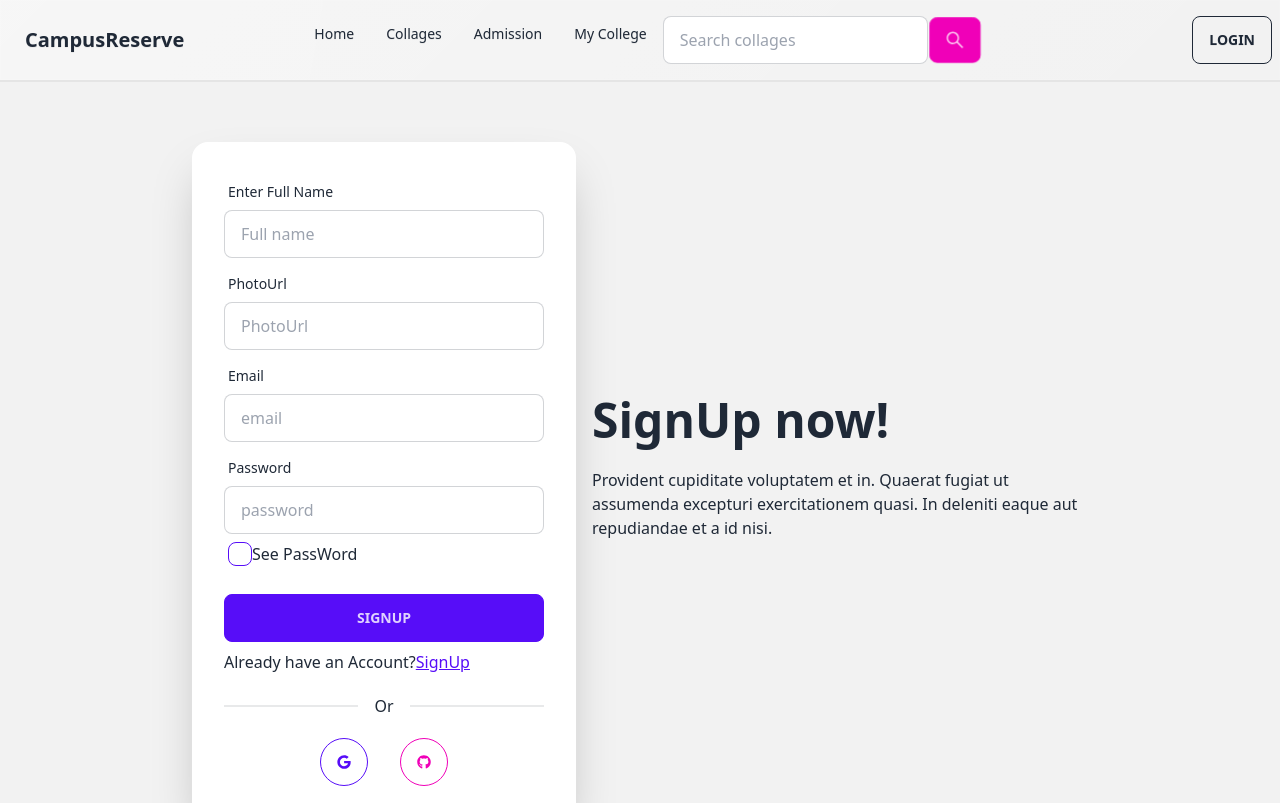
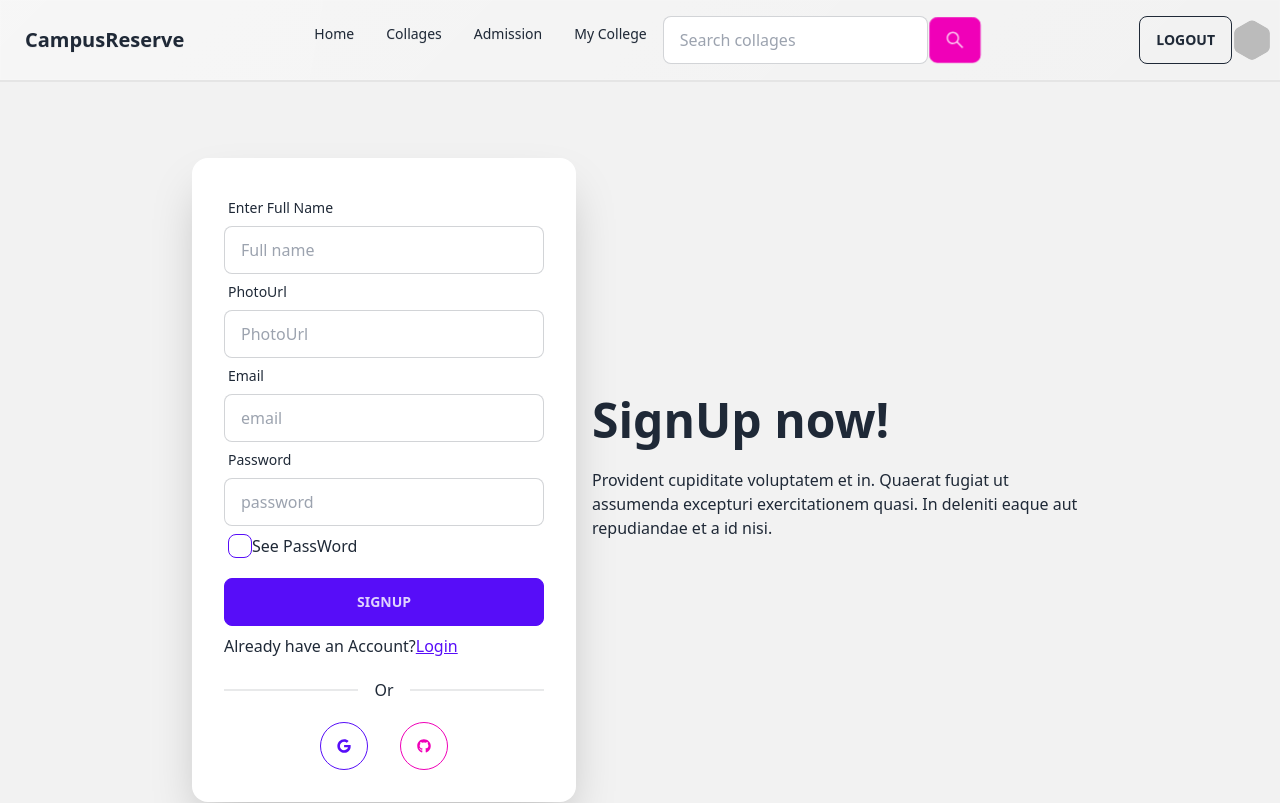
Before and after one commit to mithon0/campus-resarve-clint, a React (Create React App) app: page /signup in a window 1280 px wide. Shown: the top 803 px of the page. Built offline with nearby package versions, Linux system fonts and the light colour scheme; no server answers; sample sign-in values are in the browser's storage.

Commit message:
navigate

```diff
--- a/package.json
+++ b/package.json
@@ -6,12 +6,14 @@
     "@testing-library/jest-dom": "^5.17.0",
     "@testing-library/react": "^13.4.0",
     "@testing-library/user-event": "^13.5.0",
+    "firebase": "^10.1.0",
     "react": "^18.2.0",
     "react-dom": "^18.2.0",
     "react-icons": "^4.10.1",
     "react-router-dom": "^6.14.2",
     "react-scripts": "5.0.1",
     "react-star-ratings": "^2.3.0",
+    "sweetalert2": "^11.7.19",
     "web-vitals": "^2.1.4"
   },
   "scripts": {
--- /dev/null
+++ b/src/AuthProvider/AuthProvider.js
@@ -0,0 +1,55 @@
+import React, { createContext, useEffect, useState } from 'react';
+import { createUserWithEmailAndPassword, getAuth, onAuthStateChanged, signInWithEmailAndPassword, signOut, updateProfile } from "firebase/auth";
+import { app } from '../firebase/firebase.config';
+export const AuthContext =createContext(null);
+const auth = getAuth(app);
+
+
+const AuthProvider = ({children}) => {
+    const [user,setUser]=useState(null);
+    const [loading,setLoading]=useState(true)
+    const signupEmailPass =(email,password)=>{
+        setLoading(false)
+        return createUserWithEmailAndPassword(auth,email,password)
+    }
+    const updateUser=(name,photo)=>{
+        return  updateProfile(auth.currentUser, {
+              displayName: name, photoURL: photo
+            })
+         }
+
+         const login =(email,password)=>{
+            setLoading(false)
+            return signInWithEmailAndPassword(auth,email,password)
+         }
+
+        //  hold loin
+        useEffect(()=>{
+            const unSubscribe = onAuthStateChanged(auth,userInfo=>{
+             setUser(userInfo);
+             setLoading(false);
+             });
+             return ()=> {
+                unSubscribe();
+             }
+           },[])
+
+        //   logout
+        const logOut =()=>{
+            return signOut(auth)
+        }
+    const authInfo ={
+        user,
+        signupEmailPass,
+        updateUser,
+        login,
+        logOut,
+        loading
+
+    }
+    return (
+        <AuthContext.Provider value={authInfo}>{children}</AuthContext.Provider>
+    );
+};
+
+export default AuthProvider;
--- a/src/Shared/Navber/Navber.js
+++ b/src/Shared/Navber/Navber.js
@@ -1,17 +1,44 @@
 
-import { useState } from 'react';
+import { useContext } from 'react';
 import { FaSistrix } from 'react-icons/fa';
 import { Link } from 'react-router-dom';
+import { AuthContext } from '../../AuthProvider/AuthProvider';
+import Swal from 'sweetalert2';
 
 
 const Navber = () => {
-    const [name, setname] = useState(null)
-    const searchHandler = (e) => {
-        e.preventDefault()
+    // const [name, setname] = useState(null)
+    const {user,logOut}=useContext(AuthContext);
 
-        const search = e.target.search.value
-        console.log(search);
-        setname(search)
+    // const searchHandler = (e) => {
+    //     e.preventDefault()
+
+    //     const search = e.target.search.value
+    //     console.log(search);
+    //     setname(search)
+    // }
+
+    const logOutHandler =()=>{
+        Swal.fire({
+            title: 'Are you sure?',
+            text: "You won't be able to revert this!",
+            icon: 'warning',
+            showCancelButton: true,
+            confirmButtonColor: '#3085d6',
+            cancelButtonColor: '#d33',
+            confirmButtonText: 'Yes, LogOut'
+          }).then((result) => {
+            if (result.isConfirmed) {
+                logOut()
+              Swal.fire(
+                'LogOut!',
+                'Your Account logOut success',
+                'success'
+              )
+            }
+          })
+
+
     }
 
     return (
@@ -37,15 +64,23 @@ const Navber = () => {
                         <li><Link to={`/collages`}>Collages</Link></li>
                         <li><Link to="/admission">Admission</Link></li>
                         <li><Link to="/mycollage">My College</Link></li>
-                        <form className='flex' onSubmit={searchHandler}>
+                        <form className='flex' >
                             <input name='search' type="text" placeholder="Search collages" className="input input-bordered w-full max-w-xs text-black" />
                             <button className='btn  btn-secondary'><FaSistrix className='text-xl' /></button>
                         </form>
                     </ul>
                 </div>
                 <div className="navbar-end">
-                    <Link to="/login" className="btn btn-outline">Login</Link>
-
+                   {
+                    user? <Link onClick={logOutHandler} className="btn btn-outline">logOut</Link>: <Link to="/login" className="btn btn-outline">Login</Link>
+                   }
+                    {
+                        user? <div className="avatar">
+                        <div className="w-10 mask mask-hexagon">
+                         <Link to='/profile'> <img  className='w-full mask mask-hexagon' title={user.displayName} src={user.photoURL} /></Link>
+                        </div>
+                      </div>:<></>
+                    }
                 </div>
             </div>
         </div>
--- /dev/null
+++ b/src/firebase/firebase.config.js
@@ -0,0 +1,17 @@
+// Import the functions you need from the SDKs you need
+import { initializeApp } from "firebase/app";
+// TODO: Add SDKs for Firebase products that you want to use
+// https://firebase.google.com/docs/web/setup#available-libraries
+
+// Your web app's Firebase configuration
+const firebaseConfig = {
+  apiKey: "AIzaSyCYefaugRIfptAt5H2VGyV2RlkS-UIFDzI",
+  authDomain: "campus-2a28b.firebaseapp.com",
+  projectId: "campus-2a28b",
+  storageBucket: "campus-2a28b.appspot.com",
+  messagingSenderId: "1051813816766",
+  appId: "1:1051813816766:web:159eb3c91dae14be59b1ef"
+};
+
+// Initialize Firebase
+export const app = initializeApp(firebaseConfig);
--- a/src/index.js
+++ b/src/index.js
@@ -4,11 +4,12 @@ import './index.css';
 import reportWebVitals from './reportWebVitals';
 import {RouterProvider} from "react-router-dom";
 import router from './router/router';
+import AuthProvider from './AuthProvider/AuthProvider';
 
 const root = ReactDOM.createRoot(document.getElementById('root'));
 root.render(
   <React.StrictMode>
-    <RouterProvider router={router}></RouterProvider>
+    <AuthProvider><RouterProvider router={router}></RouterProvider></AuthProvider>
   </React.StrictMode>
 );
 
--- /dev/null
+++ b/src/pages/Admission/Admission.js
@@ -0,0 +1,11 @@
+import React from 'react';
+
+const Admission = () => {
+    return (
+        <div>
+            <h1>admission</h1>
+        </div>
+    );
+};
+
+export default Admission;
--- a/src/pages/Login/Login.js
+++ b/src/pages/Login/Login.js
@@ -1,7 +1,49 @@
-import React from 'react';
-import { Link } from 'react-router-dom';
-import { FaGoogle,FaGithub } from "react-icons/fa";
+import React, { useContext, useState } from 'react';
+import { Link,  useLocation, useNavigate } from 'react-router-dom';
+import { FaGoogle, FaGithub } from "react-icons/fa";
+import { AuthContext } from '../../AuthProvider/AuthProvider';
+import Swal from 'sweetalert2';
 const Login = () => {
+    const [show, setShow] = useState(true);
+    const { login,user } = useContext(AuthContext)
+    const navigate =useNavigate();
+    const location =useLocation();
+    const from =location.state?.from?.pathname || "/";
+
+
+console.log(user);
+    const loginHandler = (e) => {
+        e.preventDefault();
+        const fom = e.target;
+        const email = fom.email.value;
+        const password = fom.password.value;
+        console.log(email, password);
+        login(email,password)
+        .then(res=>{
+            console.log(res.user);
+            Swal.fire({
+                position: 'top-end',
+                icon: 'success',
+                title: 'login Successfully',
+                showConfirmButton: false,
+                timer: 1500
+              });
+              navigate(from,{replace:true})
+        })
+        .catch(err=>{
+            console.log(err.message);
+        })
+
+    }
+
+
+    const showPass = () => {
+        if (show === true) {
+            setShow(false)
+        } else {
+            setShow(true)
+        }
+    }
     return (
         <div>
             <div className="hero min-h-screen bg-base-200 lg:px-44">
@@ -12,33 +54,35 @@ const Login = () => {
                     </div>
                     <div className="card flex-shrink-0 w-full max-w-sm shadow-2xl bg-base-100">
                         <div className="card-body">
+                            <form onSubmit={loginHandler}>
                                 <div className="form-control">
                                     <label className="label">
                                         <span className="label-text">Email</span>
                                     </label>
-          <input type="text" placeholder="email" className="input input-bordered" />
+                                    <input name='email' type="email" placeholder="email" className="input input-bordered" />
                                 </div>
                                 <div className="form-control">
                                     <label className="label">
                                         <span className="label-text">Password</span>
                                     </label>
-          <input type="text" placeholder="password" className="input input-bordered" />
+                                    <input name='password' type={!show ? "text" : "password"} placeholder="password" className="input input-bordered" />
                                     <label className="label">
-          <input type="checkbox"  className="checkbox checkbox-primary" />
+                                        <input onClick={showPass} type="checkbox" className="checkbox checkbox-primary" />
                                         <p>See PassWord</p>
                                     </label>
                                 </div>
                                 <div className="form-control mt-3">
                                     <button className="btn btn-primary">Login</button>
                                 </div>
+                            </form>
 
                             <div>
                                 <p>Wanna Create an Account?<Link to='/signup' className='text-primary underline'>SignUp</Link></p>
                             </div>
                             <div className='divider'>Or</div>
                             <div className='mx-auto flex gap-8'>
-            <button className='rounded-full btn btn-outline btn-primary'><FaGoogle/></button>
-            <button className='rounded-full btn btn-outline btn-secondary'><FaGithub/></button>
+                                <button className='rounded-full btn btn-outline btn-primary'><FaGoogle /></button>
+                                <button className='rounded-full btn btn-outline btn-secondary'><FaGithub /></button>
                             </div>
                         </div>
                     </div>
--- /dev/null
+++ b/src/pages/MyCollage/MyCollage.js
@@ -0,0 +1,11 @@
+import React from 'react';
+
+const MyCollage = () => {
+    return (
+        <div>
+            <h1>wellcome to my collage</h1>
+        </div>
+    );
+};
+
+export default MyCollage;
--- /dev/null
+++ b/src/pages/Profile/Profile.js
@@ -0,0 +1,11 @@
+import React from 'react';
+
+const Profile = () => {
+    return (
+        <div>
+
+        </div>
+    );
+};
+
+export default Profile;
--- a/src/pages/SignUp/SignUp.js
+++ b/src/pages/SignUp/SignUp.js
@@ -1,8 +1,58 @@
-import React from 'react';
+import React, { useContext, useState } from 'react';
 import { FaGithub, FaGoogle } from 'react-icons/fa';
-import { Link } from 'react-router-dom';
+import { Link, useLocation, useNavigate } from 'react-router-dom';
+import { AuthContext } from '../../AuthProvider/AuthProvider';
+import Swal from 'sweetalert2';
 
 const SignUp = () => {
+    const [show,setShow]=useState(true);
+
+    const {user,signupEmailPass,updateUser}=useContext(AuthContext)
+    console.log(user);
+    const navigate =useNavigate();
+    const location =useLocation();
+    const from =location.state?.from?.pathname || "/";
+    const submitHandler =(e)=>{
+        e.preventDefault();
+        const fom =e.target;
+        const name =fom.name.value;
+        const photo =fom.photo.value;
+        const email =fom.email.value;
+        const password =fom.password.value;
+        console.log(name,photo,email,password);
+
+
+        signupEmailPass(email,password)
+        .then(res=>{
+            console.log(res.user);
+            updateUser(name,photo)
+            .then(res=>{
+
+                Swal.fire({
+                    position: 'top-end',
+                    icon: 'success',
+                    title: 'SignUp Successfully',
+                    showConfirmButton: false,
+                    timer: 1500
+                  });
+                  navigate(from,{replace:true})
+            })
+            .catch(err=>{
+                console.log(err.message);
+            })
+
+        })
+        .catch(err=>console.log(err.message))
+
+
+    }
+    const showPass =()=>{
+        if(show===true){
+            setShow(false)
+        }else{
+            setShow(true)
+        }
+    }
     return (
         <div className="hero min-h-screen bg-base-200 lg:px-44">
         <div className="hero-content flex-col lg:flex-row-reverse">
@@ -12,7 +62,8 @@ const SignUp = () => {
           </div>
           <div className="card flex-shrink-0 w-full max-w-sm shadow-2xl bg-base-100">
             <div className="card-body">
-              <div className="form-control">
+             <form onSubmit={submitHandler}>
+             <div className="form-control">
                 <label className="label">
                   <span className="label-text">Enter Full Name</span>
                 </label>
@@ -28,15 +79,15 @@ const SignUp = () => {
                 <label className="label">
                   <span className="label-text">Email</span>
                 </label>
-                <input type="text" placeholder="email" className="input input-bordered" />
+                <input name='email' type="text" placeholder="email" className="input input-bordered" />
               </div>
               <div className="form-control">
                 <label className="label">
                   <span className="label-text">Password</span>
                 </label>
-                <input type="text" placeholder="password" className="input input-bordered" />
+                <input name='password' type={!show ?"text":"password"} placeholder="password" className="input input-bordered" />
                 <label className="label">
-                <input type="checkbox"  className="checkbox checkbox-primary" />
+                <input onClick={showPass} type="checkbox"  className="checkbox checkbox-primary" />
                   <p>See PassWord</p>
                 </label>
               </div>
@@ -44,8 +95,9 @@ const SignUp = () => {
                 <button className="btn btn-primary">SignUp</button>
               </div>
 
+             </form>
               <div>
-                  <p>Already have an Account?<Link to='/login' className='text-primary underline'>SignUp</Link></p>
+                  <p>Already have an Account?<Link to='/login' className='text-primary underline'>Login</Link></p>
               </div>
               <div className='divider'>Or</div>
               <div className='mx-auto flex gap-8'>
--- /dev/null
+++ b/src/router/PrivetRouter.js
@@ -0,0 +1,19 @@
+import React, { useContext } from 'react';
+import { AuthContext } from '../AuthProvider/AuthProvider';
+import { Navigate, useLocation } from 'react-router-dom';
+
+const PrivetRouter = ({children}) => {
+const location =useLocation();
+const {user,loading}=useContext(AuthContext)
+
+if(loading){
+    return <div className='text-center'><span className="loading loading-bars loading-lg mx-auto m-10 "></span></div>
+}
+
+if(user){
+    return children;
+}
+    return <Navigate to="/login" state={{from:location}} replace></Navigate>
+};
+
+export default PrivetRouter;
```
Also changed, not shown: src/router/router.js (+16 -0 lines), 2 other files (tests, documents, lock files or other folders). Lines whose indentation alone changed are shown as unchanged.
